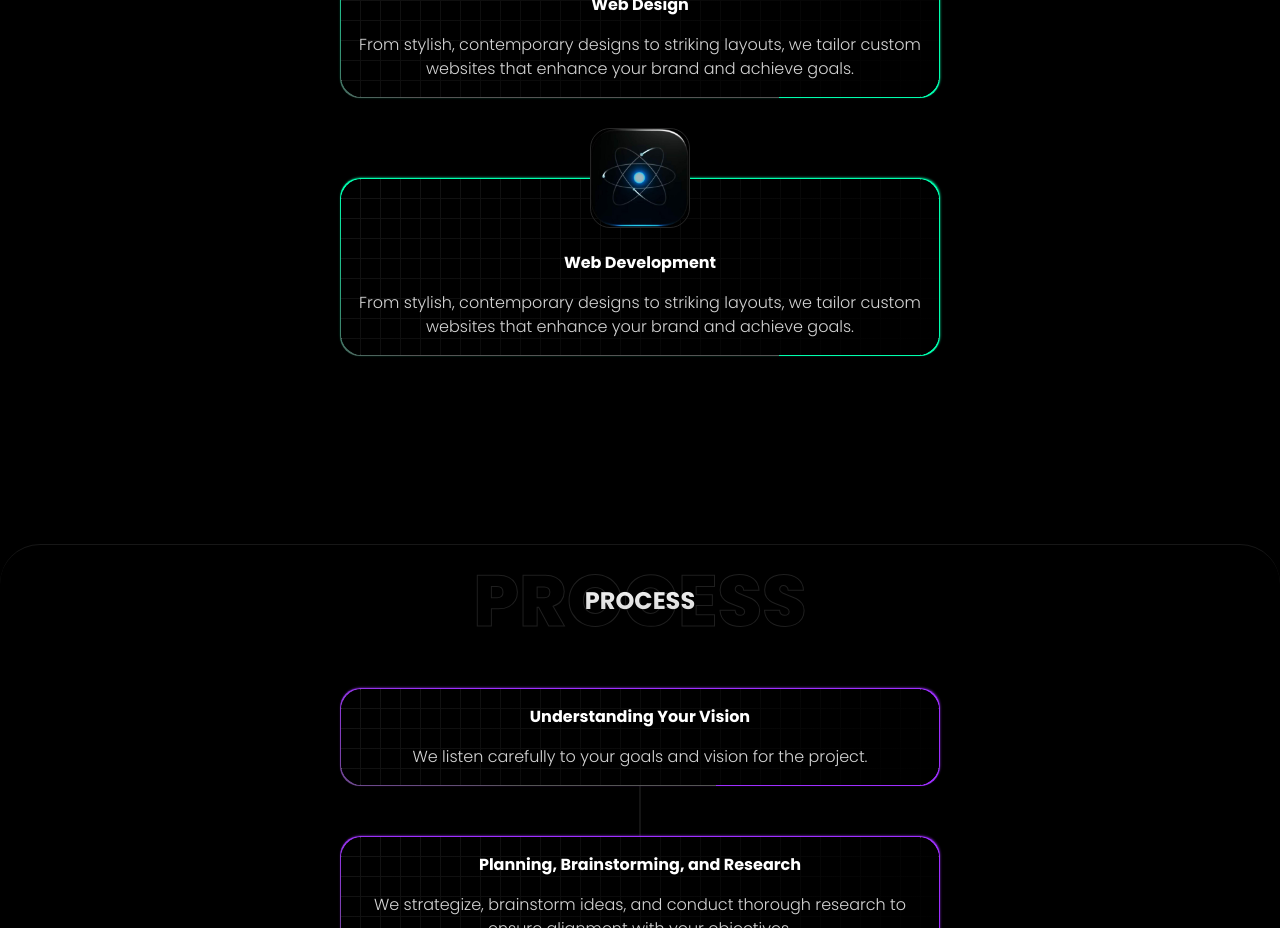
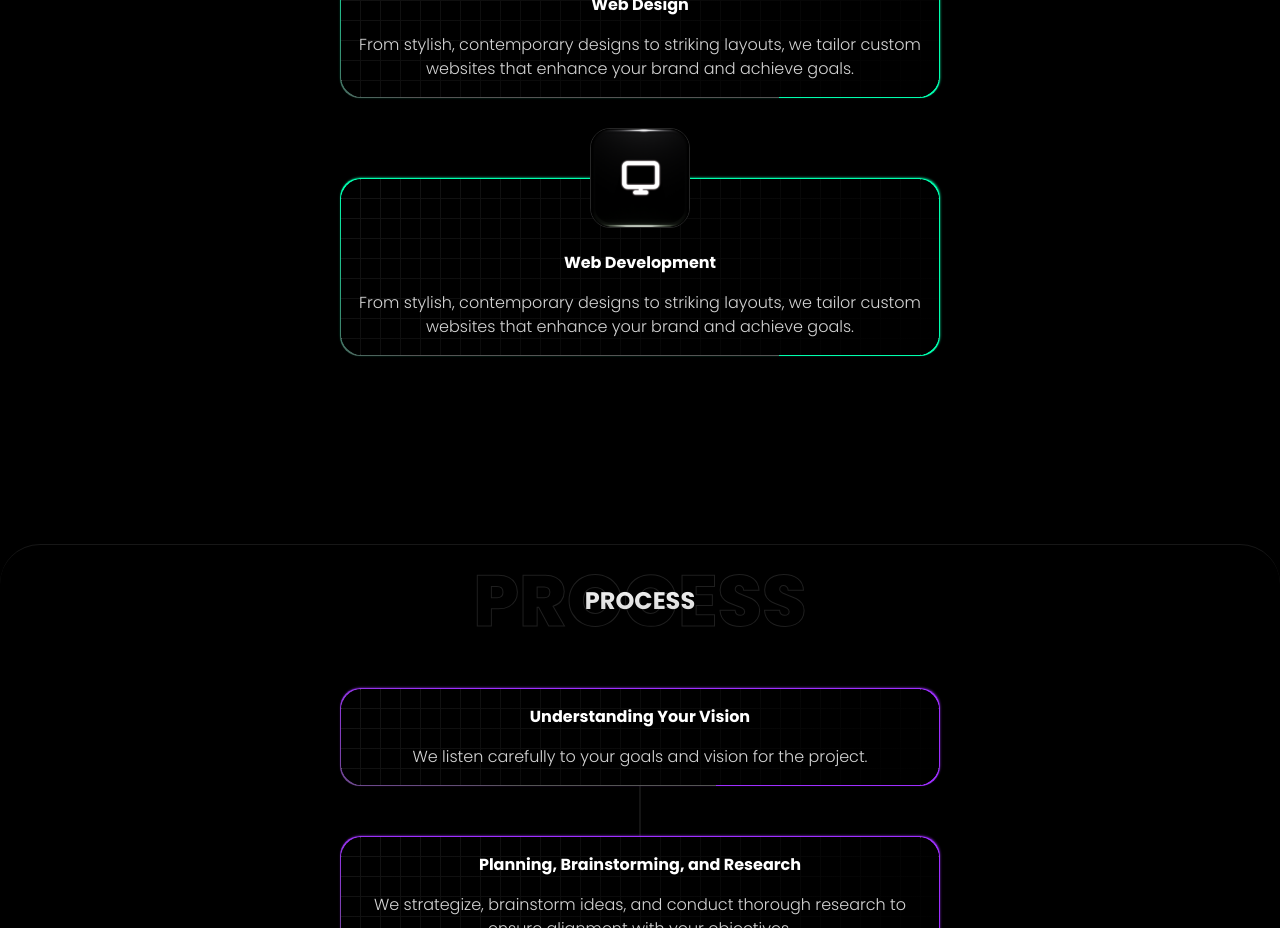
Before and after one commit to AbhishekChoudhari42/apr_web, a Next.js app: page / in a window 1280 px wide. Shown: the part 960-1888 px from the top of the page. Built offline with nearby package versions, Linux system fonts and the light colour scheme.

Commit message:
comp icon added

```diff
--- a/app/components/Services.jsx
+++ b/app/components/Services.jsx
@@ -12,20 +12,14 @@ const Services = () => {
                 your brand and achieve goals.
             </p>
             </Card>
-            <Card title={"Web Development"} imgSrc={"/temp.png"} borderColor={"green"}>
+            <Card title={"Web Development"} imgSrc={"/comp-icon.webp"} borderColor={"green"}>
             <p>
                 From stylish, contemporary designs to striking layouts,
                 we tailor custom websites that enhance
                 your brand and achieve goals.
             </p>
             </Card>
-            {/* <Card title={"Web Development"} >
-            <p>
-                From stylish, contemporary designs to striking layouts,
-                we tailor custom websites that enhance
-                your brand and achieve goals.
-            </p>
-            </Card> */}
+
         </div>
     )
 }
```
Also changed, not shown: public/comp-icon.webp (added).
